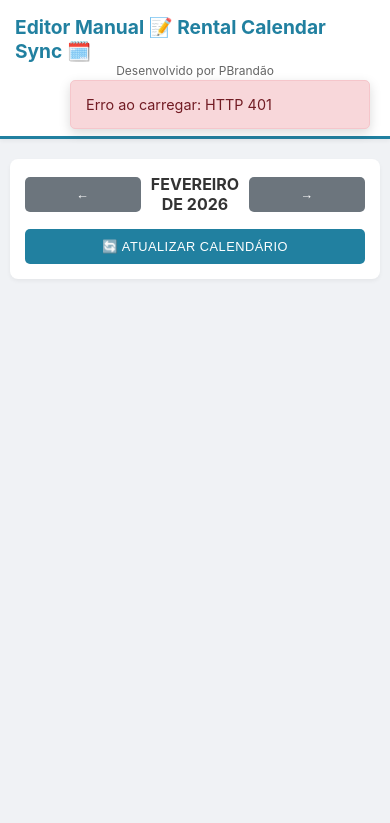
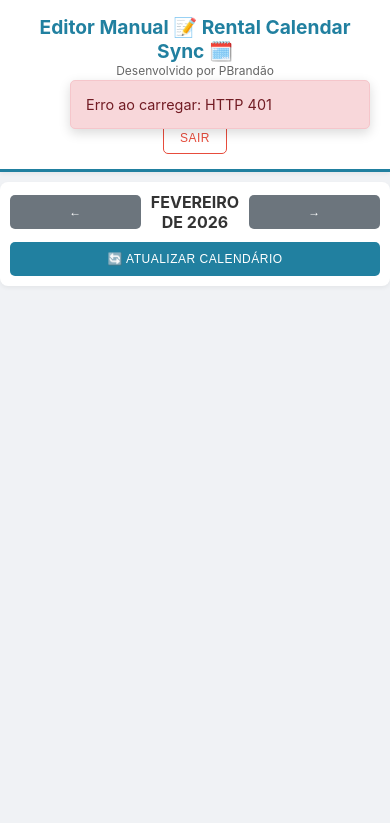
Before and after one commit to studioaxe/rcs, a Flask app: template templates/manual_editor.html in a window 390 px wide. Shown: the top 823 px of the page. Run offline with Flask 3, Linux system fonts and the light colour scheme; the template is opened without the code that fills it, so the values that code supplies are empty.

Commit message:
Rental Calendas Sync 20260201

```diff
--- a/templates/manual_editor.html
+++ b/templates/manual_editor.html
@@ -431,6 +431,106 @@
                 gap: 10px;
                 padding: 15px;
             }
+
+            h1 {
+                font-size: 1.2rem;
+                text-align: center;
+            }
+
+            .header-left p {
+                text-align: center;
+            }
+
+            .header-right {
+                display: flex;
+                flex-direction: column;
+                align-items: center;
+                gap: 10px;
+                width: 100%;
+            }
+
+            .container {
+                margin: 10px auto;
+                max-width: 100%;
+            }
+
+            .controls {
+                flex-direction: column;
+                padding: 10px;
+                gap: 10px;
+            }
+
+            .month-selector {
+                width: 100%;
+                justify-content: center;
+            }
+
+            .controls button {
+                width: 100%;
+            }
+
+            .main-content {
+                flex-direction: column;
+                gap: 15px;
+            }
+
+            .left-column,
+            .right-column {
+                width: 100%;
+                min-width: 100%;
+            }
+
+            .calendar-grid {
+                font-size: 0.85rem;
+            }
+
+            .calendar-grid .day-cell {
+                min-height: 50px;
+                padding: 5px;
+            }
+
+            .card {
+                padding: 12px;
+            }
+
+            .card h3 {
+                font-size: 1rem;
+            }
+
+            .legend-item {
+                flex-direction: column;
+                align-items: flex-start;
+                gap: 8px;
+            }
+
+            .legend-item > div,
+            .legend-item > span {
+                margin: 0;
+            }
+
+            .tab-spacer {
+                display: none;
+            }
+
+            .button-group {
+                gap: 10px;
+            }
+
+            .button-group button {
+                width: 100%;
+                padding: 12px;
+                font-size: 0.9rem;
+            }
+
+            .events-panel {
+                font-size: 0.85rem;
+            }
+
+            button {
+                padding: 10px 12px;
+                font-size: 0.75rem;
+            }
+        }
             h1 { font-size: 1.2rem; }
             .header-left p { font-size: 0.75rem; text-align: center; }
 
```
